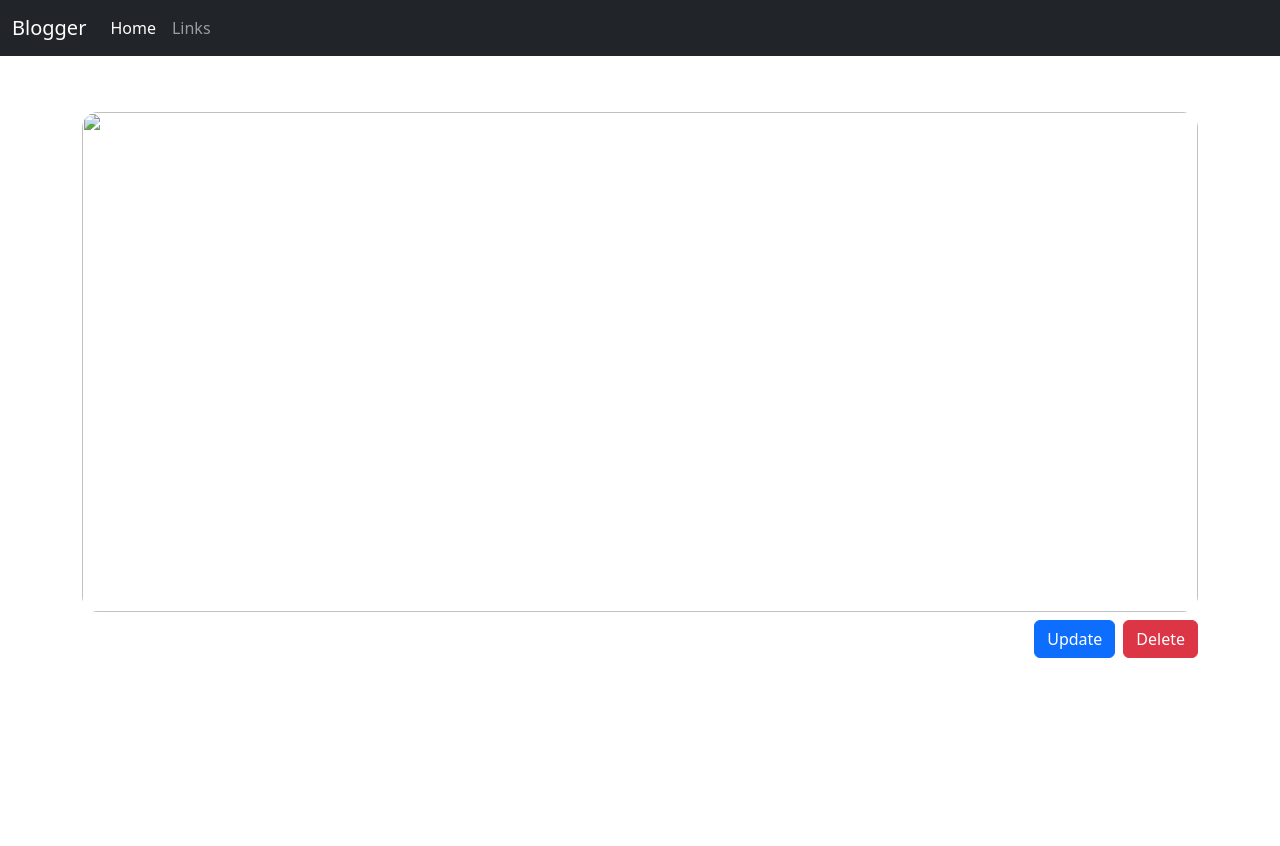
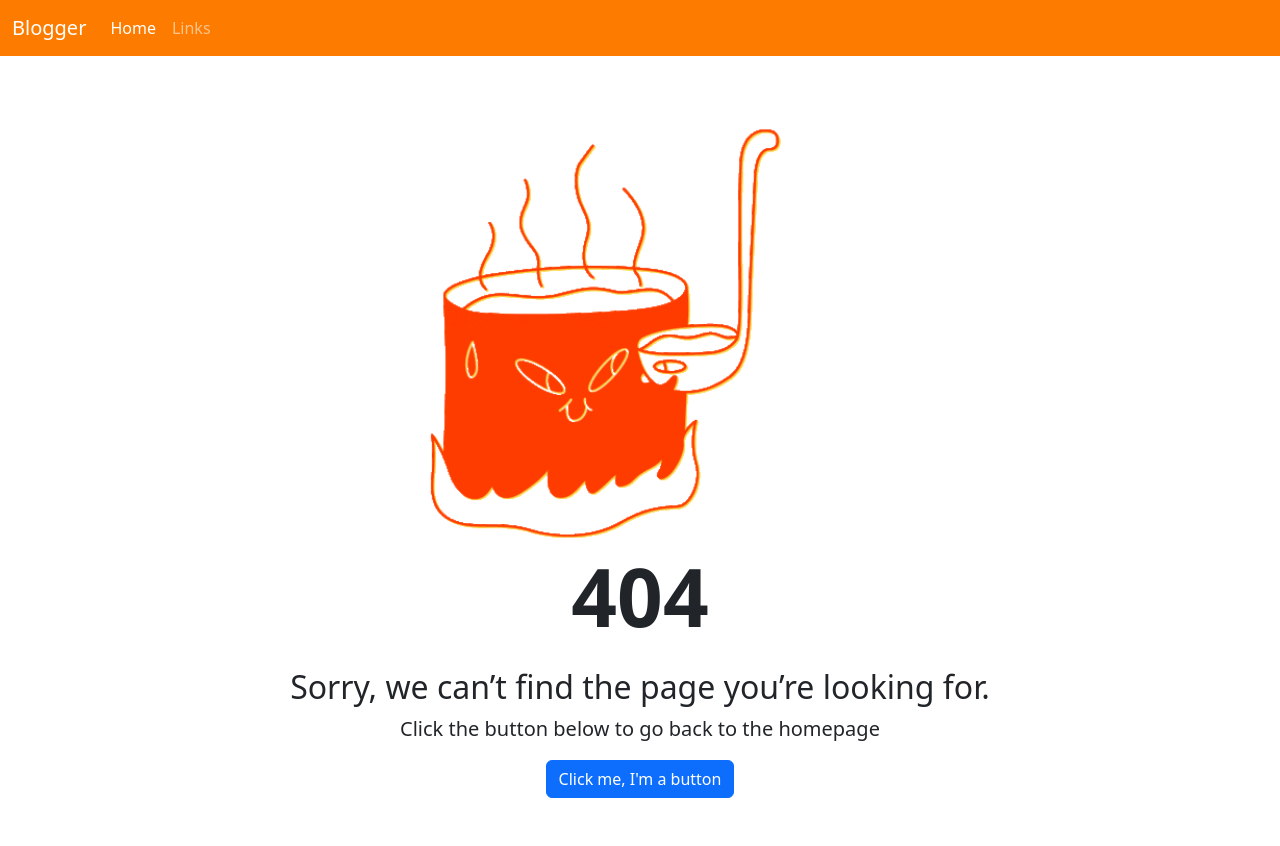
Before and after one commit to T-Python-Feb-24/LAB-ORM-1, a Django app: page /post/detail/1/ in a window 1280 px wide. Before the commit the page ends 658 px from the top, so only its background shows below. Run offline with Django 5.2, Linux system fonts and the light colour scheme; data that the repository does not hold is empty.

Commit message:
LAB-ORM-1 UPDATED

```diff
--- a/BlogWebsite/blog/static/css/style.css
+++ b/BlogWebsite/blog/static/css/style.css
@@ -7,3 +7,15 @@
 p {
     white-space: pre-line;
 }
+
+.gif{
+    display: flex;
+    position: relative;
+    justify-content: center;
+    align-items: center;
+    flex-direction: column;
+    text-align: center;
+    width: 500px;
+    height: 500px;
+    left: 20px;
+}
--- a/BlogWebsite/blog/templates/blog/base.html
+++ b/BlogWebsite/blog/templates/blog/base.html
@@ -8,7 +8,7 @@
     <link href="/static/css/style.css" rel="stylesheet" />
 </head>
 <body>
-    <nav class="navbar navbar-expand-md navbar-dark fixed-top bg-dark">
+    <nav class="navbar navbar-expand-md navbar-dark fixed-top" style="background-color: #fd7c00;">
         <div class="container-fluid">
           <a class="navbar-brand " href="/">Blogger</a>
           <button class="navbar-toggler" type="button" data-bs-toggle="collapse" data-bs-target="#navbarNavAltMarkup" aria-controls="navbarNavAltMarkup" aria-expanded="false" aria-label="Toggle navigation">
--- /dev/null
+++ b/BlogWebsite/blog/templates/blog/not_found_page.html
@@ -0,0 +1,33 @@
+{% extends 'blog/base.html' %}
+
+{% block title %} Page NOT Found  {% endblock %}
+
+{% block content %}
+
+	<div class="containe d-flex justify-content-center align-items-center mt-5 mb-5" >
+        <div class="row ">
+
+			<div class="col-md-12 text-center ">
+                <img src="/static/images/giphy.gif" class="gif"  />
+				<div class="lc-block mb-4">
+					<div editable="rich">
+						<h1 class="fw-bold display-1">404</h1>
+					</div>
+				</div>
+				<div class="lc-block">
+					<div editable="rich">
+						<p class="h2">Sorry, we can’t find the page you’re looking for. </p>
+						<p class="lead">Click the button below to go back to the homepage</p>
+					</div>
+				</div>
+				<div class="lc-block">
+					<a class="btn btn-primary" href="/" role="button">Click me, I'm a button</a>
+				</div><!-- /lc-block -->
+			</div><!-- /col -->
+		</div>
+	</div>
+
+
+
+
+{% endblock %}
--- a/BlogWebsite/blog/templates/blog/post_detail_page.html
+++ b/BlogWebsite/blog/templates/blog/post_detail_page.html
@@ -1,4 +1,7 @@
 {% extends 'blog/base.html' %}
+
+{% block title %} Post Detail  {% endblock %}
+
 
 {% block content %}
 <div class="container mt-5 mb-5 ">
--- a/BlogWebsite/blog/templates/blog/update_post_page.html
+++ b/BlogWebsite/blog/templates/blog/update_post_page.html
@@ -1,4 +1,6 @@
 {% extends 'blog/base.html' %}
+
+{% block title %} Post Update {% endblock %}
 
 {% block content %}
     <div class="container mt-5 pt-5">
--- a/BlogWebsite/blog/views.py
+++ b/BlogWebsite/blog/views.py
@@ -36,7 +36,7 @@ def post_detail_page(request:HttpRequest, post_id):
         #getting a  post detail
         post = Post.objects.get(pk=post_id)
     except Post.DoesNotExist:
-        post = None
+        return render(request, "blog/not_found_page.html")
     except Exception as e:
         print(e)
 
```
Also changed, not shown: BlogWebsite/blog/static/images/eat.gif (added), BlogWebsite/blog/static/images/giphy.gif (added).
